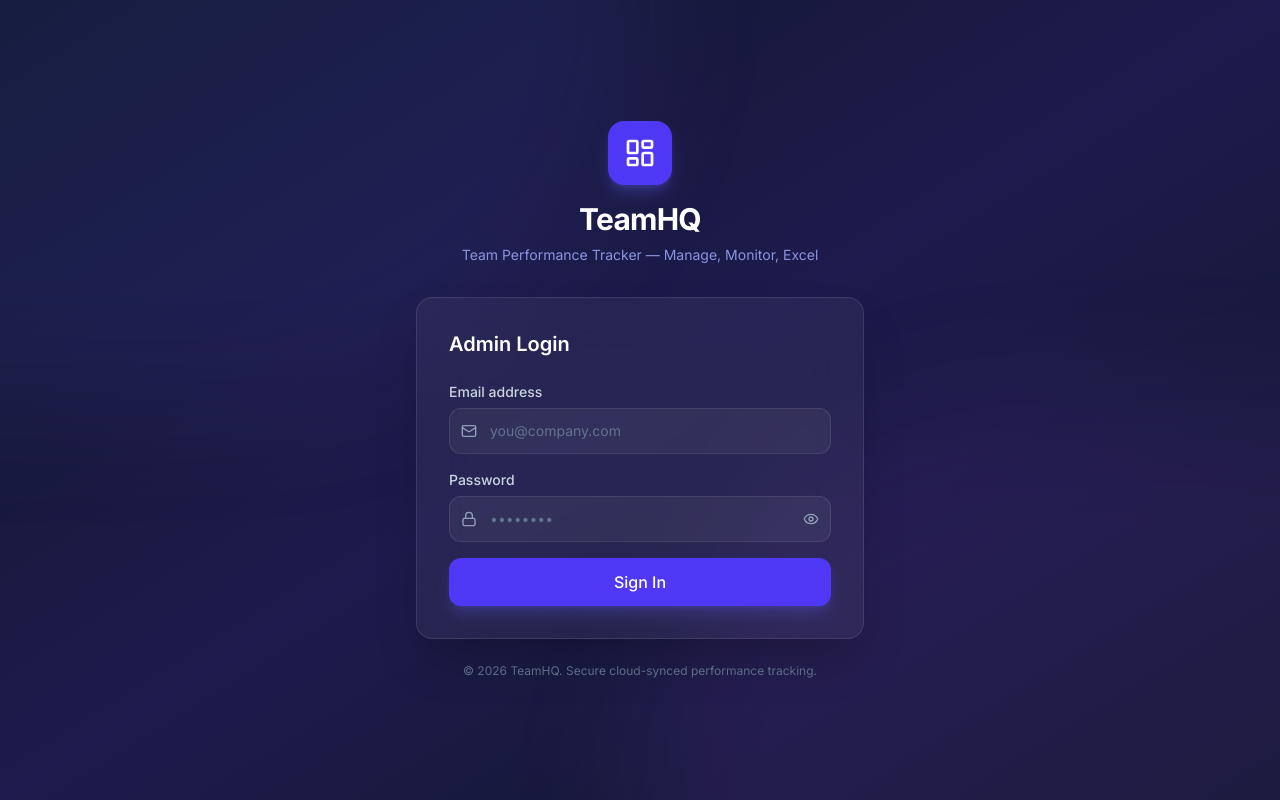
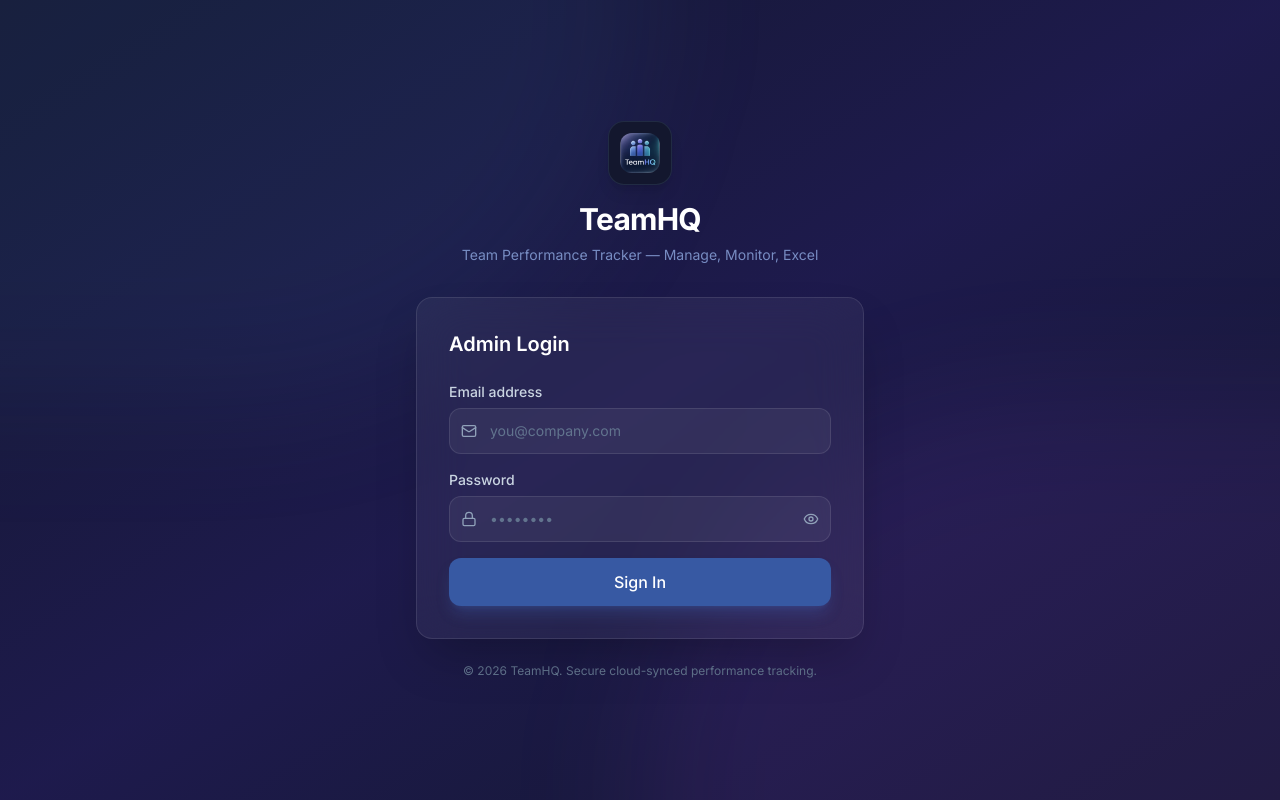
Before and after one commit to shizwan/TeamHQ, a Next.js app: page /login in a window 1280 px wide. Built offline with nearby package versions, Linux system fonts and the light colour scheme.

Commit message:
feat: implement login page, dashboard charts, and core application layout components

```diff
--- a/src/app/globals.css
+++ b/src/app/globals.css
@@ -1,5 +1,49 @@
 @import url('https://fonts.googleapis.com/css2?family=Inter:wght@300;400;500;600;700;800&display=swap');
 @import "tailwindcss";
+
+@theme {
+  /* Brand Deep Navy (Slate adjustments) */
+  --color-slate-800: #1f2747;
+  --color-slate-900: #13172e;
+  --color-slate-950: #0a0d1a;
+
+  /* Periwinkle (Left Avatar) mapped to Indigo */
+  --color-indigo-50: #eef2fa;
+  --color-indigo-100: #dce5f6;
+  --color-indigo-200: #b5c7eb;
+  --color-indigo-300: #8ea9e1;
+  --color-indigo-400: #6388db;
+  --color-indigo-500: #4972cb;
+  --color-indigo-600: #3759a3;
+  --color-indigo-700: #29437a;
+
+  /* Cyan (Right Avatar) mapped to Blue */
+  --color-blue-50: #ebf7f9;
+  --color-blue-100: #d6eff2;
+  --color-blue-200: #aaddf0;
+  --color-blue-300: #7ecceb;
+  --color-blue-400: #46afc0;
+  --color-blue-500: #3992a1;
+  --color-blue-600: #2b717d;
+
+  /* Cyan mapped to Emerald (Completed) */
+  --color-emerald-50: #ebf7f9;
+  --color-emerald-100: #d6eff2;
+  --color-emerald-200: #aaddf0;
+  --color-emerald-300: #7ecceb;
+  --color-emerald-400: #54b8c7;
+  --color-emerald-500: #46afc0;
+  --color-emerald-600: #3992a1;
+
+  /* Purple (Center Avatar) mapped to Rose (Overdue/Attention) */
+  --color-rose-50: #f0effd;
+  --color-rose-100: #e2e0fb;
+  --color-rose-200: #c5c1f8;
+  --color-rose-300: #a9a2f4;
+  --color-rose-400: #8076f0;
+  --color-rose-500: #6b60ec;
+  --color-rose-600: #584cdb;
+}
 
 /* ─── Base Styles ───────────────────────────────────── */
 :root {
--- a/src/app/login/page.tsx
+++ b/src/app/login/page.tsx
@@ -1,6 +1,7 @@
 'use client';
 
 import React, { useState } from 'react';
+import Image from 'next/image';
 import { useRouter } from 'next/navigation';
 import { useAuth } from '@/contexts/AuthContext';
 import { LayoutDashboard, Mail, Lock, Loader2, Eye, EyeOff } from 'lucide-react';
@@ -44,10 +45,11 @@ function LoginForm() {
       </div>
 
       <div className="relative w-full max-w-md">
-        {/* Logo & Branding */}
         <div className="text-center mb-8">
-          <div className="inline-flex items-center justify-center w-16 h-16 rounded-2xl bg-indigo-600 shadow-lg shadow-indigo-500/30 mb-4">
-            <LayoutDashboard className="w-8 h-8 text-white" />
+          <div className="inline-flex items-center justify-center w-16 h-16 rounded-2xl shadow-lg mb-4 bg-slate-900 border border-slate-700/50">
+            <div className="relative w-10 h-10 overflow-hidden rounded-xl">
+              <Image src="/logo.png" alt="TeamHQ Logo" fill sizes="40px" className="object-cover scale-[1.65]" priority />
+            </div>
           </div>
           <h1 className="text-3xl font-bold text-white tracking-tight">TeamHQ</h1>
           <p className="text-indigo-300/80 mt-2 text-sm">
--- a/src/components/dashboard/PerformanceBarChart.tsx
+++ b/src/components/dashboard/PerformanceBarChart.tsx
@@ -74,14 +74,14 @@ export default function PerformanceBarChart({ data }: PerformanceBarChartProps)
               <Bar
                 dataKey="completed"
                 name="Completed"
-                fill="#10b981"
+                fill="#00c7e2"
                 radius={[4, 4, 0, 0]}
                 maxBarSize={40}
               />
               <Bar
                 dataKey="overdue"
                 name="Overdue"
-                fill="#f43f5e"
+                fill="#6b60ec"
                 radius={[4, 4, 0, 0]}
                 maxBarSize={40}
               />
--- a/src/components/dashboard/TaskPieChart.tsx
+++ b/src/components/dashboard/TaskPieChart.tsx
@@ -38,8 +38,8 @@ export default function TaskPieChart({ metrics }: TaskPieChartProps) {
     { name: 'Pending', value: metrics.pending },
   ];
 
-  const pieData = rawData.filter((entry) => entry.value > 0);
-  const allZero = pieData.length === 0;
+  const allZero = rawData.every((entry) => entry.value === 0);
+  const pieData = rawData;
 
   return (
     <div className="rounded-xl border border-slate-200 bg-white p-6 shadow-sm">
--- a/src/components/layout/Sidebar.tsx
+++ b/src/components/layout/Sidebar.tsx
@@ -2,6 +2,7 @@
 
 import { useState, useCallback } from 'react';
 import Link from 'next/link';
+import Image from 'next/image';
 import { usePathname } from 'next/navigation';
 import {
   LayoutDashboard,
@@ -57,7 +58,9 @@ export default function Sidebar() {
       {/* Header */}
       <div className="flex items-center justify-between border-b border-slate-800 p-6">
         <div className="flex items-center gap-3">
-          <LayoutDashboard className="h-7 w-7 text-indigo-400" aria-hidden="true" />
+          <div className="relative h-10 w-10 overflow-hidden rounded-xl shadow-sm border border-slate-700/50">
+            <Image src="/logo.png" alt="TeamHQ Icon" fill sizes="40px" className="object-cover scale-[1.65]" priority />
+          </div>
           <span className="text-xl font-bold tracking-tight text-white">TeamHQ</span>
         </div>
         {/* Mobile close button */}
--- a/src/types/index.ts
+++ b/src/types/index.ts
@@ -107,9 +107,9 @@ export const STATUS_STYLES: Record<TaskStatus, string> = {
 };
 
 export const PIE_COLORS: Record<TaskStatus, string> = {
-  'In Progress': '#3b82f6',
-  'Completed': '#10b981',
-  'Overdue': '#f43f5e',
+  'In Progress': '#6260f3', // Brand Primary
+  'Completed': '#00c7e2', // Brand Secondary (Cyan)
+  'Overdue': '#6b60ec',
   'Pending': '#94a3b8',
 };
 
```
Also changed, not shown: public/logo.png (added).
